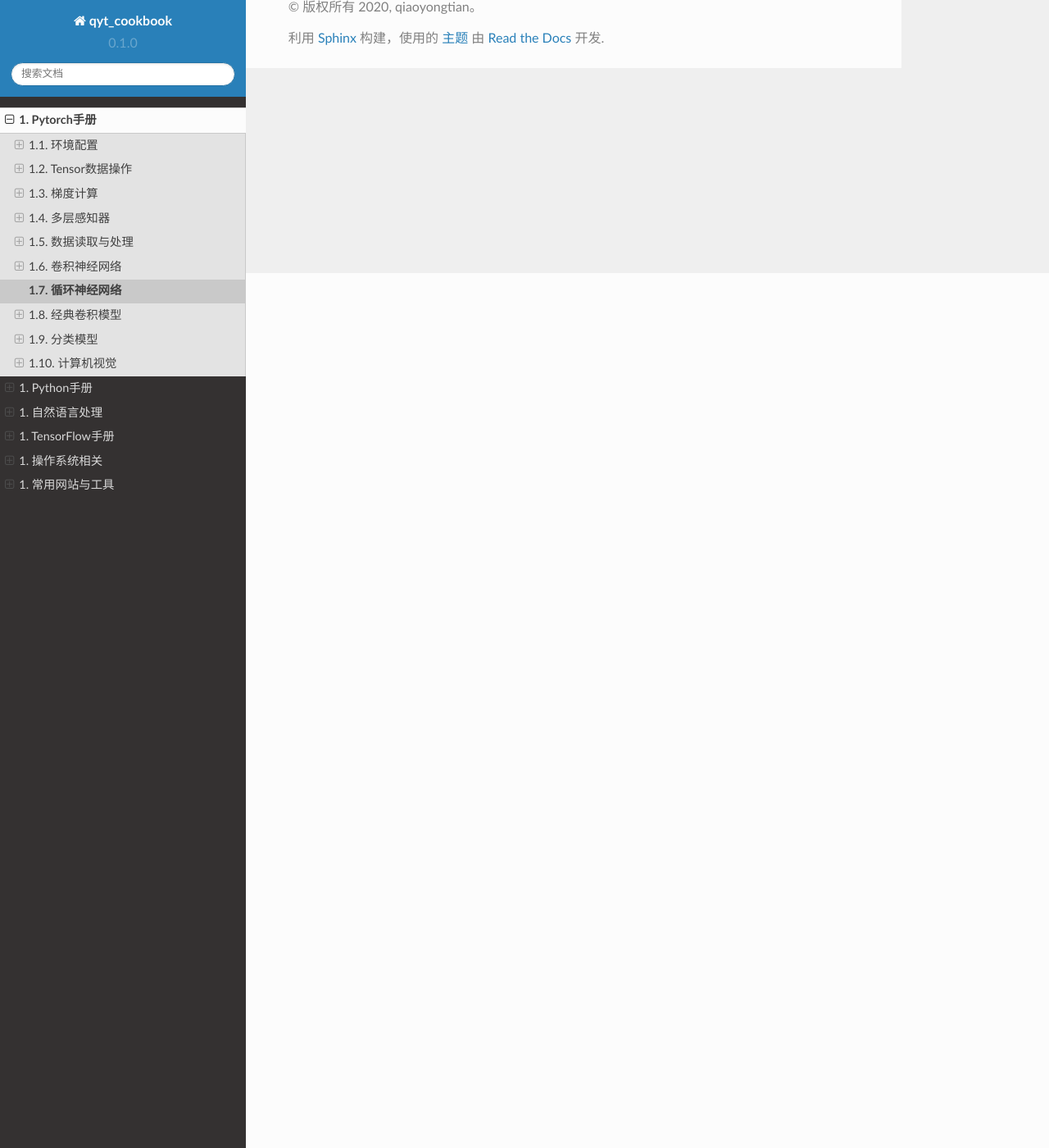
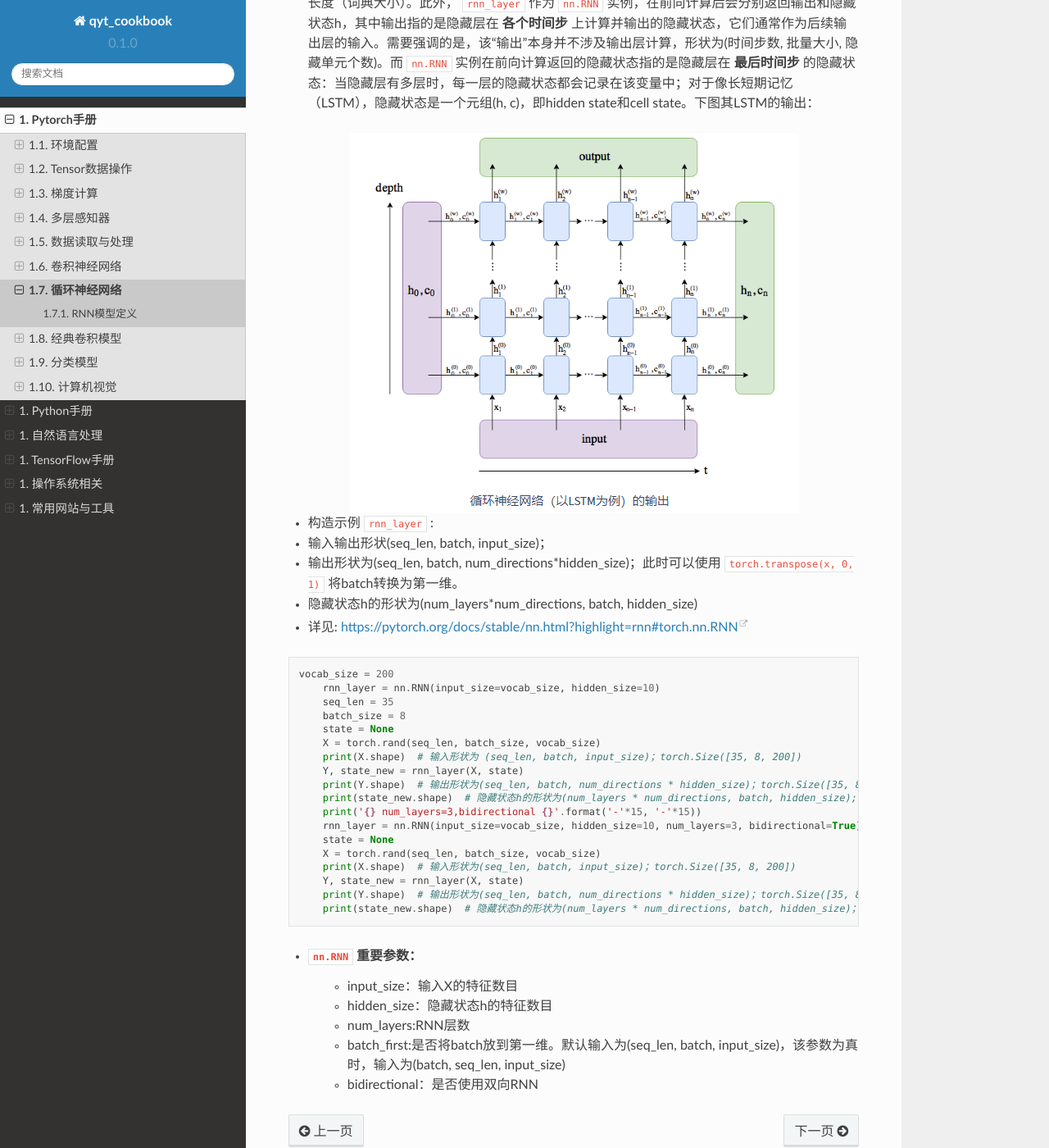
Before and after one commit to q759729997/qyt_cookbook, a Sphinx documentation site: the page built from qyt_cookbook/source/pytorch/rnn.rst, in a window 1280 px wide and 1400 px high, scrolled down 1067 px. Shown: the whole window at 82% size. Built offline with Sphinx 7.4.7 and the Read the Docs theme 2.0.0, drawn with Linux system fonts in a browser that asks for light colours; some of the changed text lies outside the part shown.

Commit message:
RNN模型定义

```diff
--- a/qyt_cookbook/source/pytorch/rnn.rst
+++ b/qyt_cookbook/source/pytorch/rnn.rst
@@ -15,3 +15,46 @@
 .. image:: ./rnn.assets/character_level_lm__20200326232923.png
     :alt:
     :align: center
+
+RNN模型定义
+######################
+
+- 示例中 ``rnn_layer`` 的输入形状为(时间步数, 批量大小, 输入个数)。其中输入个数即one-hot向量长度（词典大小）。此外， ``rnn_layer`` 作为 ``nn.RNN`` 实例，在前向计算后会分别返回输出和隐藏状态h，其中输出指的是隐藏层在 **各个时间步** 上计算并输出的隐藏状态，它们通常作为后续输出层的输入。需要强调的是，该“输出”本身并不涉及输出层计算，形状为(时间步数, 批量大小, 隐藏单元个数)。而 ``nn.RNN`` 实例在前向计算返回的隐藏状态指的是隐藏层在 **最后时间步** 的隐藏状态：当隐藏层有多层时，每一层的隐藏状态都会记录在该变量中；对于像长短期记忆（LSTM），隐藏状态是一个元组(h, c)，即hidden state和cell state。下图其LSTM的输出：
+
+.. image:: ./rnn.assets/lstm_output_20200327214325.png
+    :alt:
+    :align: center
+
+- 构造示例  ``rnn_layer`` :
+- 输入输出形状(seq_len, batch, input_size)；
+- 输出形状为(seq_len, batch, num_directions\*hidden_size)；此时可以使用 ``torch.transpose(x, 0, 1)`` 将batch转换为第一维。
+- 隐藏状态h的形状为(num_layers\*num_directions, batch, hidden_size)
+- 详见:  https://pytorch.org/docs/stable/nn.html?highlight=rnn#torch.nn.RNN
+
+.. code-block:: python
+
+    vocab_size = 200
+	rnn_layer = nn.RNN(input_size=vocab_size, hidden_size=10)
+	seq_len = 35
+	batch_size = 8
+	state = None
+	X = torch.rand(seq_len, batch_size, vocab_size)
+	print(X.shape)  # 输入形状为 (seq_len, batch, input_size)；torch.Size([35, 8, 200])
+	Y, state_new = rnn_layer(X, state)
+	print(Y.shape)  # 输出形状为(seq_len, batch, num_directions * hidden_size)；torch.Size([35, 8, 10])
+	print(state_new.shape)  # 隐藏状态h的形状为(num_layers * num_directions, batch, hidden_size);torch.Size([1, 8, 10])
+	print('{} num_layers=3,bidirectional {}'.format('-'*15, '-'*15))
+	rnn_layer = nn.RNN(input_size=vocab_size, hidden_size=10, num_layers=3, bidirectional=True)
+	state = None
+	X = torch.rand(seq_len, batch_size, vocab_size)
+	print(X.shape)  # 输入形状为(seq_len, batch, input_size)；torch.Size([35, 8, 200])
+	Y, state_new = rnn_layer(X, state)
+	print(Y.shape)  # 输出形状为(seq_len, batch, num_directions * hidden_size)；torch.Size([35, 8, 20])
+	print(state_new.shape)  # 隐藏状态h的形状为(num_layers * num_directions, batch, hidden_size)；torch.Size([6, 8, 10])
+
+- ``nn.RNN`` 重要参数：
+	- input_size：输入X的特征数目
+	- hidden_size：隐藏状态h的特征数目
+	- num_layers:RNN层数
+	- batch_first:是否将batch放到第一维。默认输入为(seq_len, batch, input_size)，该参数为真时，输入为(batch, seq_len, input_size)
+	- bidirectional：是否使用双向RNN
```
Also changed, not shown: qyt_cookbook/source/nlp/language_model.rst (+17 -0 lines), qyt_cookbook/source/pytorch/rnn.assets/lstm_output_20200327214325.png (added), 1 other file.
